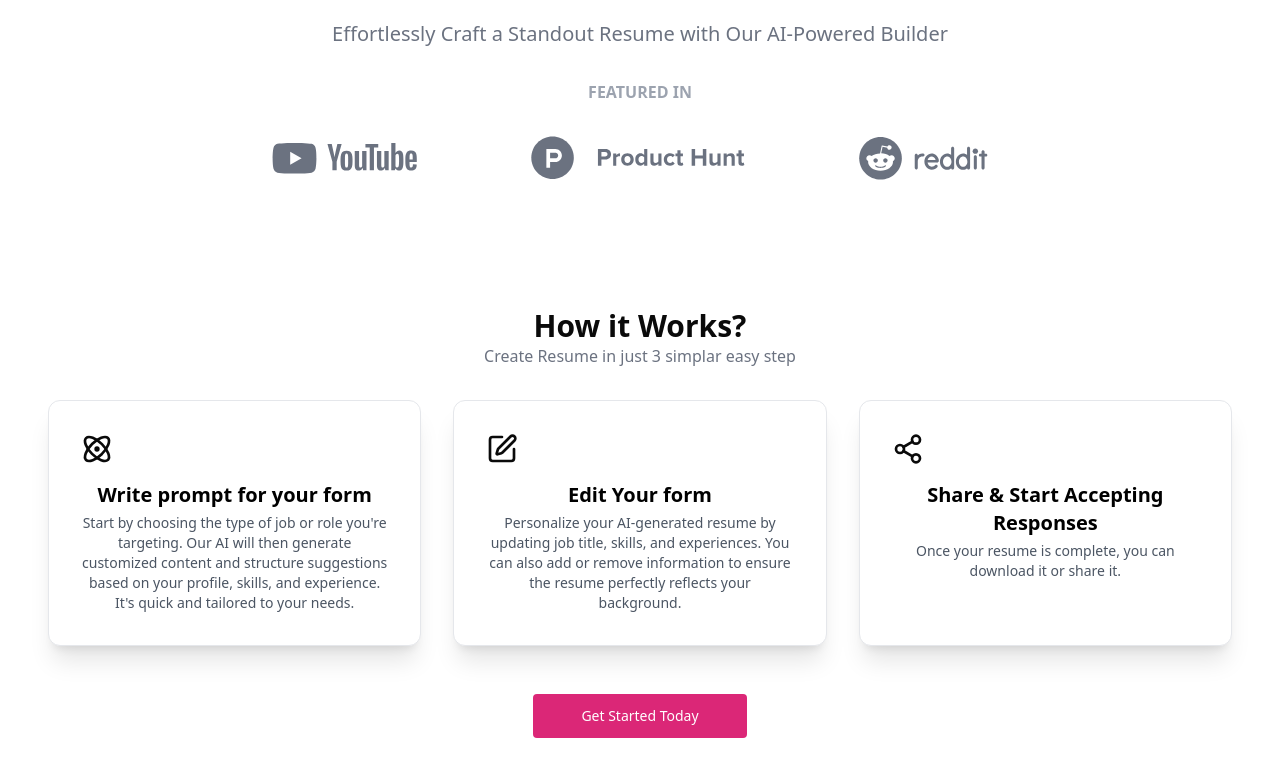
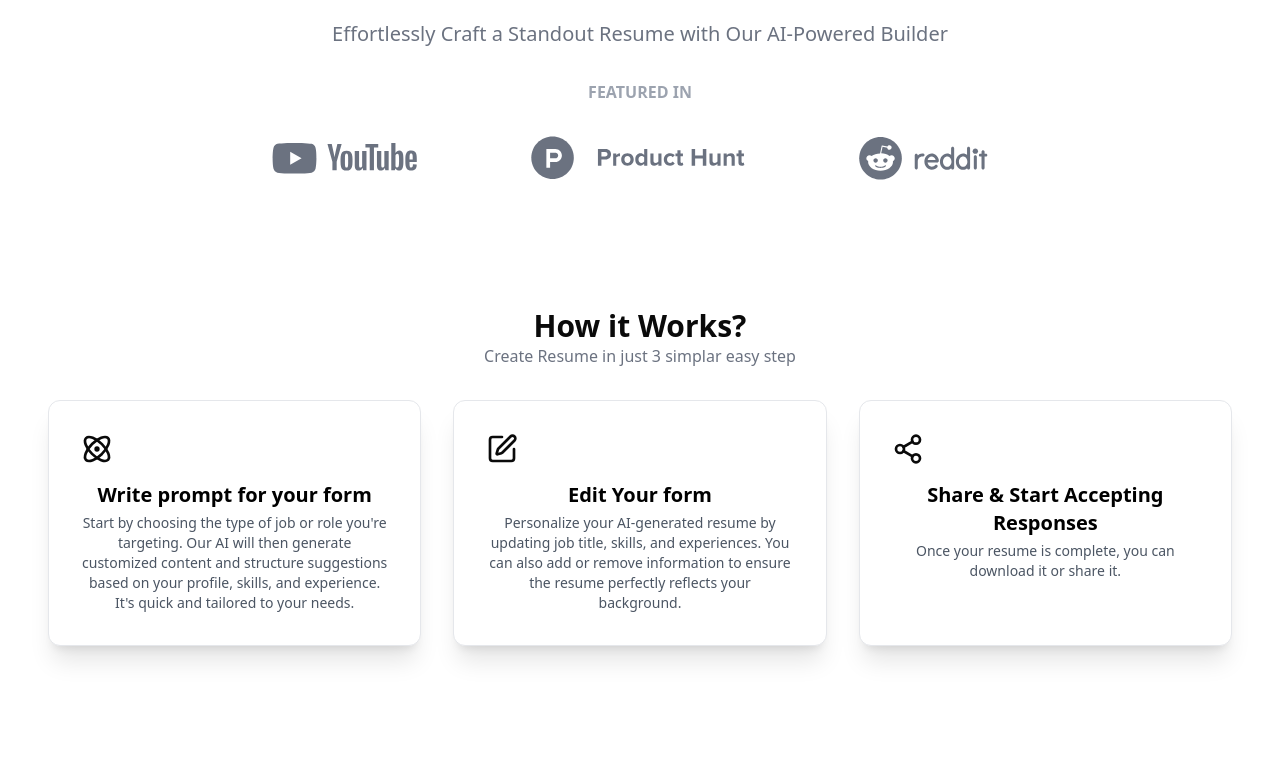
Before and after one commit to ankhiwalasmit/AI-Resume-Builder, a React (Vite) app: page / in a window 1280 px wide. Shown: the part 248-1024 px from the top of the page. After the commit the page ends 958 px from the top, so only its background shows below. Built offline with nearby package versions, Linux system fonts and the light colour scheme; no server answers.

Commit message:
homepage updated

```diff
--- a/src/home/index.jsx
+++ b/src/home/index.jsx
@@ -101,15 +101,6 @@ function Home() {
 
 
     </div>
-
-    <div className="mt-12 text-center">
-      <a
-        href="/sign-in"
-        className="inline-block rounded bg-pink-600 px-12 py-3 text-sm font-medium text-white transition hover:bg-pink-700 focus:outline-none focus:ring focus:ring-yellow-400"
-      >
-        Get Started Today
-      </a>
-    </div>
     </section>
   </div>
 
```
